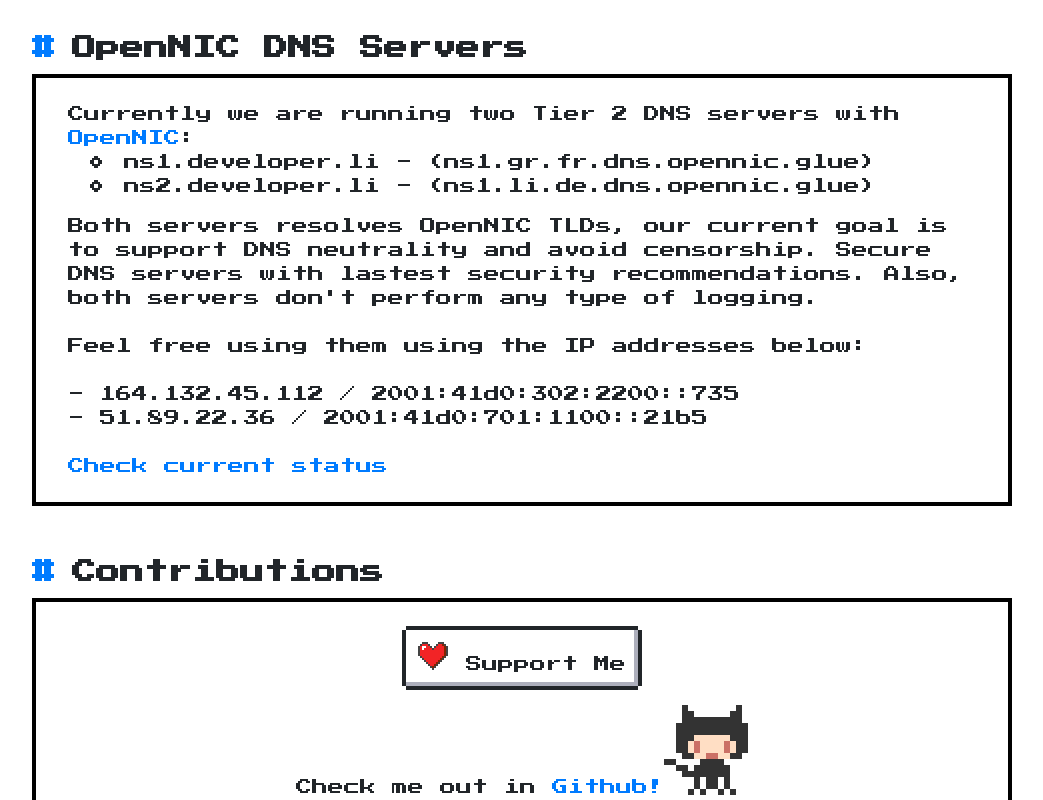
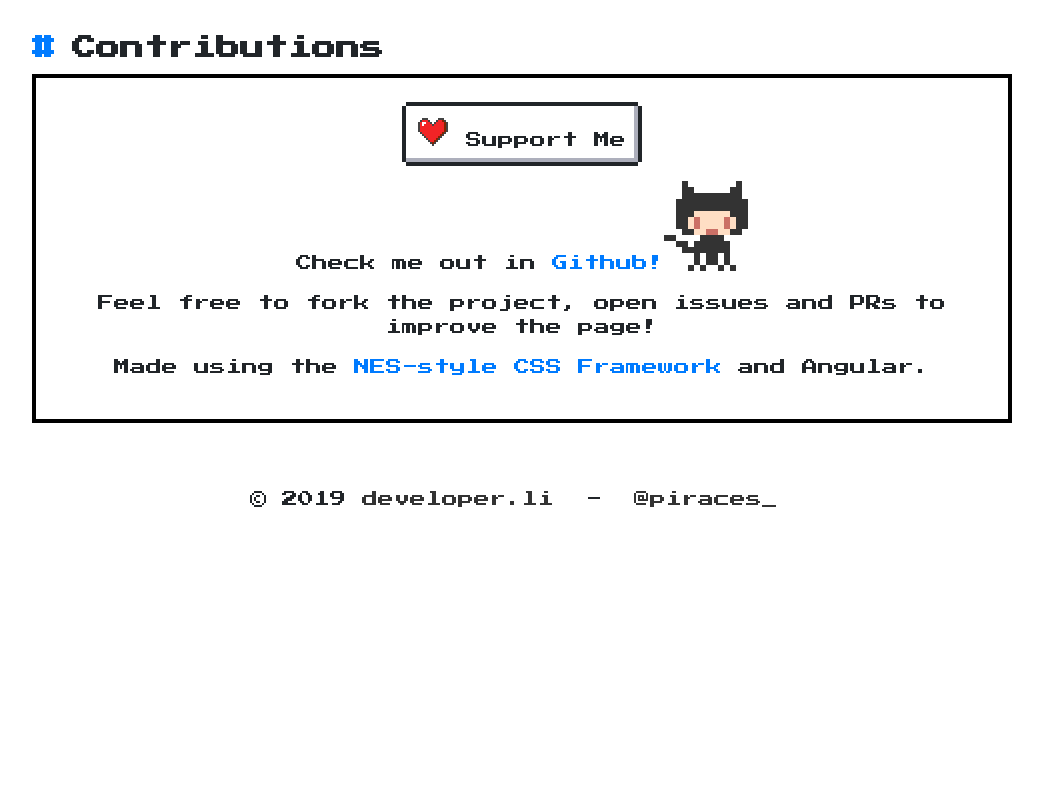
Before and after one commit to piraces/developer.li, an Angular app: page / in a window 1280 px wide. Shown: the part 1020-1820 px from the top of the page, without its empty margins (118-1161 px from the left). After the commit the page ends 1563 px from the top, so only its background shows below. Built offline with nearby package versions, Linux system fonts and the light colour scheme.

Commit message:
Update current info

```diff
--- a/src/app/app.component.html
+++ b/src/app/app.component.html
@@ -70,30 +70,6 @@
         </section>
       </section>
       <section class="topic">
-        <h2 id="dns"><a href="#dns">#</a>OpenNIC DNS Servers</h2>
-        <section class="nes-container">
-          Currently we are running two Tier 2 DNS servers with <a href="https://www.opennic.org/" target="_blank"
-            rel="noopener">OpenNIC</a>:
-          <div class="lists">
-            <ul class="nes-list is-circle">
-              <li>&nbsp;ns1.developer.li - (ns1.gr.fr.dns.opennic.glue)</li>
-              <li>&nbsp;ns2.developer.li - (ns1.li.de.dns.opennic.glue)</li>
-            </ul>
-          </div>
-          Both servers resolves OpenNIC TLDs, our current goal is to support DNS neutrality and avoid censorship. Secure
-          DNS servers with lastest security recommendations.
-          Also, both servers don't perform any type of logging.
-          <br><br>
-          Feel free using them using the IP addresses below:
-          <br><br>
-          - 164.132.45.112 / 2001:41d0:302:2200::735
-          <br>
-          - 51.89.22.36 / 2001:41d0:701:1100::21b5
-          <br><br>
-          <a href="http://status.dns.developer.li " target="_blank" rel="noopener">Check current status</a>
-        </section>
-      </section>
-      <section class="topic">
         <h2 id="contribute"><a href="#contribute">#</a>Contributions</h2>
 
         <section class="nes-container">
```
